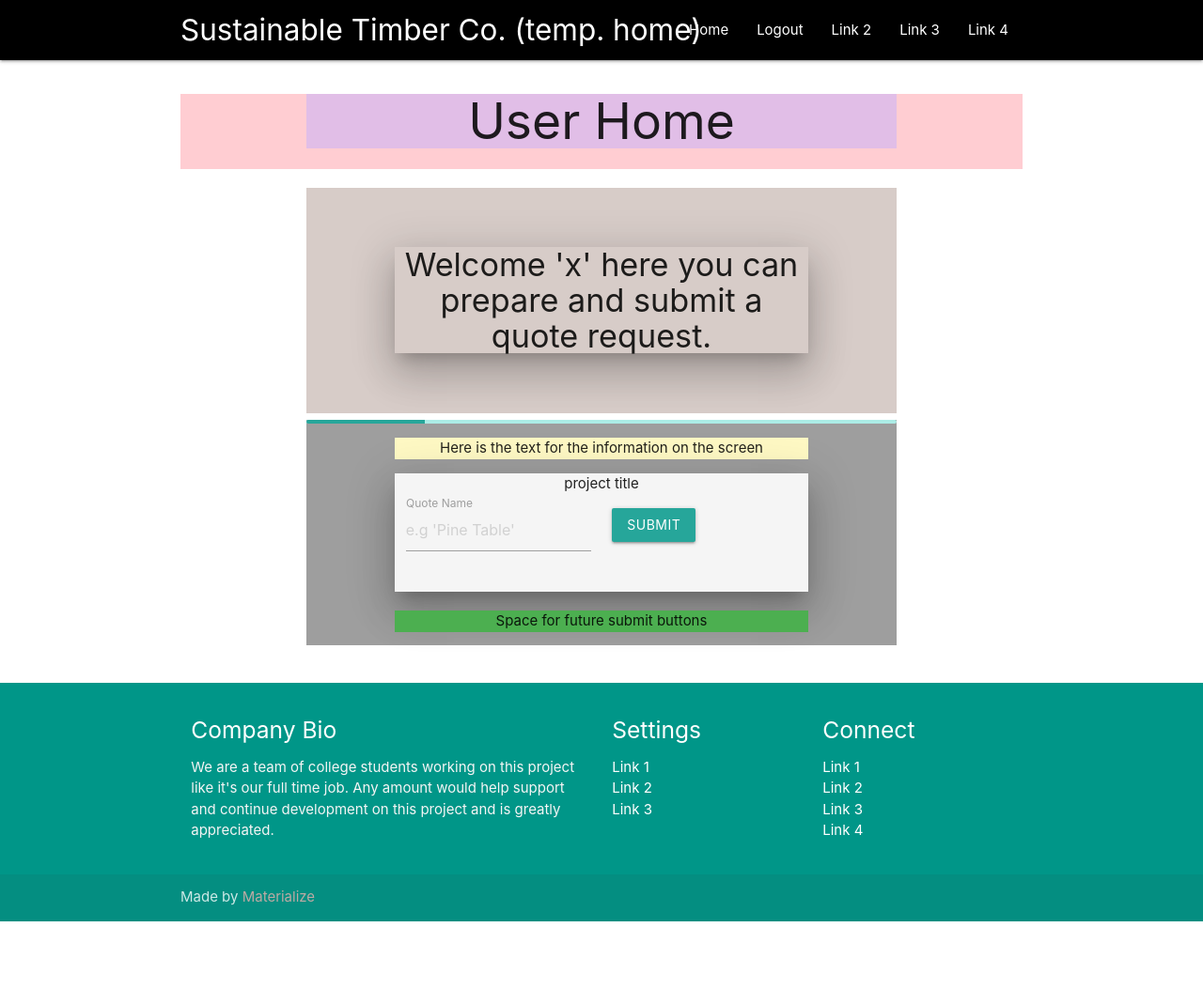
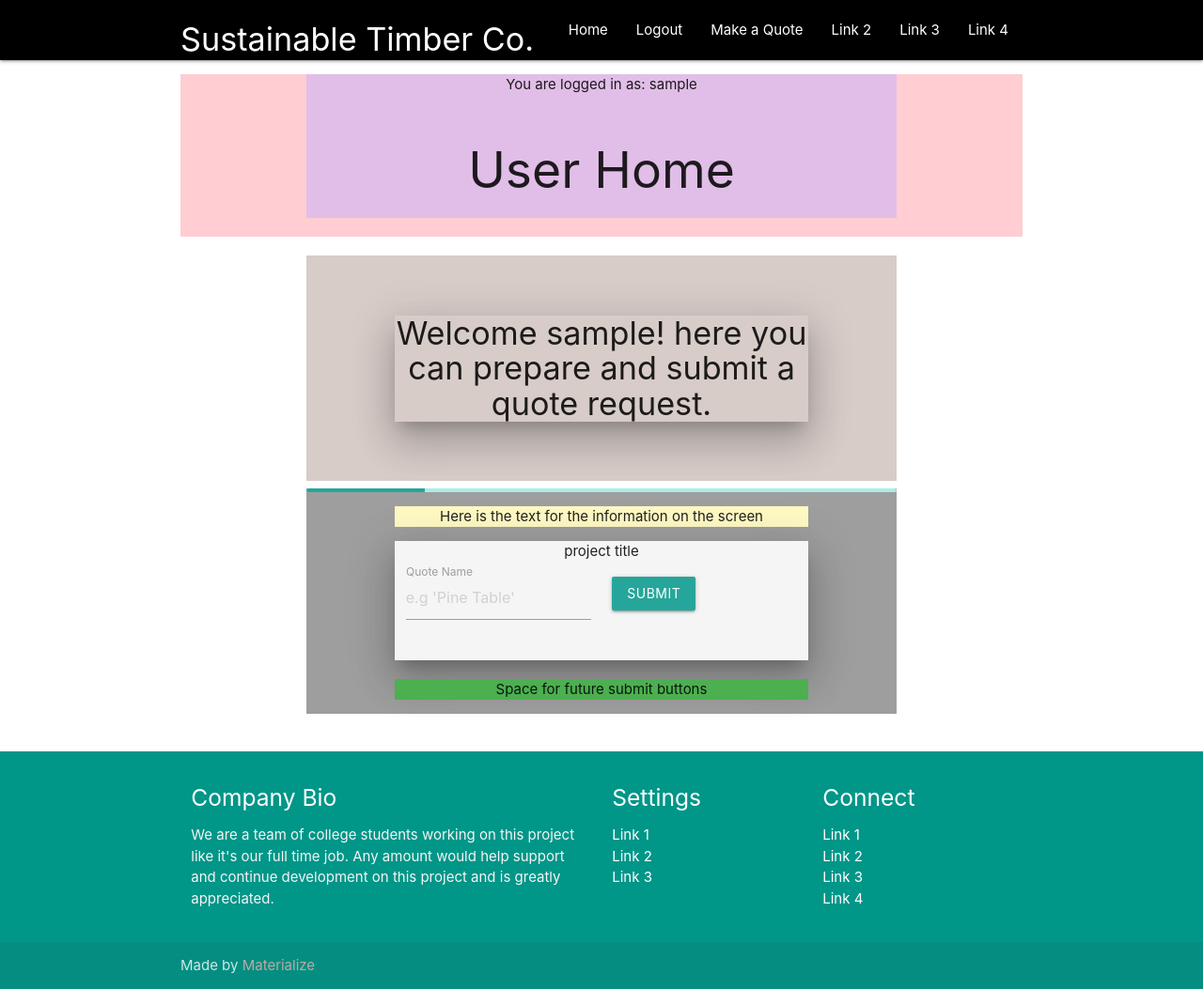
Before and after one commit to andrewcargill/johans_eco_timber, a Django app: page /user_home.html in a window 1280 px wide. Shown: the whole page at 94% size. Before the commit the page ends 981 px from the top, so only its background shows below. Run offline with Django 3.2, Linux system fonts and the light colour scheme; the visitor is signed in with stand-in values (Sample User, id 1).

Commit message:
Adds user name to user home page

```diff
--- a/templates/base.html
+++ b/templates/base.html
@@ -17,7 +17,7 @@
 <body>
     <nav class="black" role="navigation">
         <div class="nav-wrapper container">
-            <a id="logo-container" href="#" class="brand-logo">Sustainable Timber Co. (temp. home)</a>
+            <a id="logo-container" href="#" class="brand-logo"><h4>Sustainable Timber Co.</h4></a>
             <ul class="right hide-on-med-and-down">
                 <li class="nav-item">
                     <a class="nav-link active" aria-current="page" href="{% url 'home' %}">Home</a>
@@ -25,6 +25,9 @@
                 {% if user.is_authenticated %}
                 <li class="nav-item">
                     <a class="nav-link" href="{% url 'account_logout' %}">Logout</a>
+                </li>
+                <li>
+                    <a class="nav-link" href="{% url 'user_home' %}">Make a Quote</a>
                 </li>
                 {% else %}
                 <li class="nav-item">
--- a/templates/user_home.html
+++ b/templates/user_home.html
@@ -6,13 +6,15 @@
 
 <div class="row container red lighten-4 center-align">
     <div class="container purple lighten-4" >
-    <h2>User Home</h2>
+    <div class="row" ><p>You are logged in as: {{ user.username }}</p></div>
+    <div class="row" ><h2>User Home</h2></div>
+
 </div>
 </div>
 
 <div class="row container center-align">
     <div id="user-top-display" class="container brown lighten-4 valign-wrapper center-align">
-        <h4 class="container  z-depth-5">Welcome 'x' here you can prepare and submit a quote request.</h4>
+        <h4 class="container  z-depth-5">Welcome {{ user.username }}! here you can prepare and submit a quote request.</h4>
     </div>
 
     <div id="user-bottom-display" class="row container grey center-align">
```
